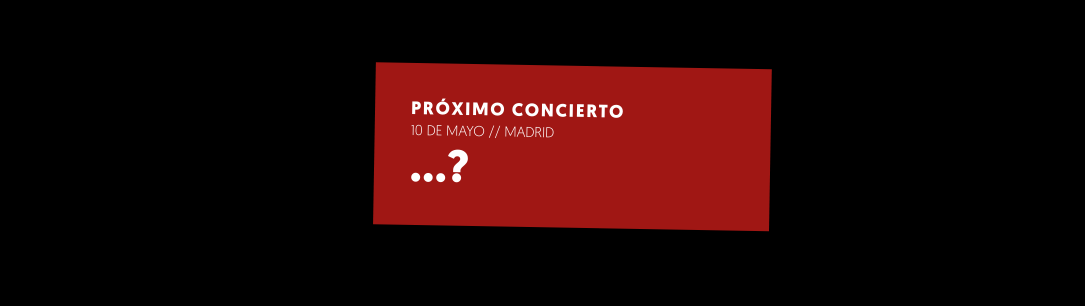
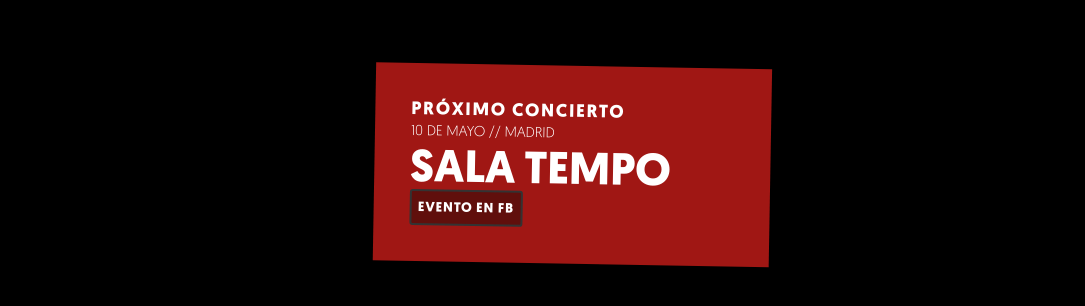
Before and after one commit to idiazroncero/spice-must-flow, an Eleventy site: page src/tags.njk in a window 1280 px wide. Shown: the part 954-1260 px from the top of the page, without its empty margins (164-1249 px from the left). Before the commit the page ends 1228 px from the top, so only its background shows below. Built offline with nearby package versions, Linux system fonts and the light colour scheme; Eleventy itself is replaced by a stand-in of ours; files that its build step writes are made by us from their sources.

Commit message:
Concierto

```diff
--- a/src/_includes/layouts/base.njk
+++ b/src/_includes/layouts/base.njk
@@ -68,13 +68,13 @@
 					10 de Mayo // Madrid
 					</div>
 					<div class="concert__sitio">
-					...?
+					Sala tempo
 					</div>
-					{# <ul class="concert__links">
+					<ul class="concert__links">
 					<li>
-						<a class="button" href="https://www.razonvalley.com/">Sitio Web</a>
+						<a class="button" href="https://www.facebook.com/events/430965164333765/">Evento en FB</a>
 					</li>
-					</ul> #}
+					</ul>
 				</div>
 			</section>
 			{% if section == 'home' %}
```
